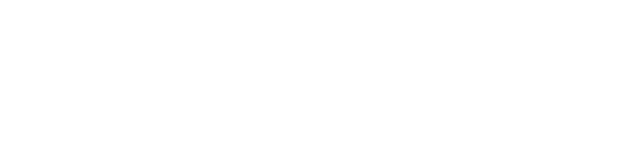
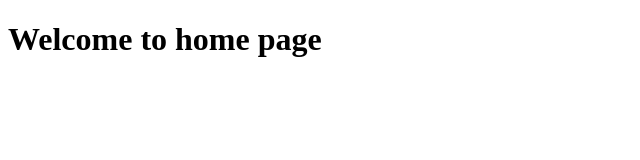
Before and after one commit to Minhaj-Dev/AI-202607G, a plain HTML site: page index.html in a window 1280 px wide. Shown: the whole page, without its empty margins (0-640 px from the left). Drawn offline with Linux system fonts and the light colour scheme.

Commit message:
ek h1 ki heading lagayi hai

```diff
--- a/index.html
+++ b/index.html
@@ -6,6 +6,6 @@
     <title>Document</title>
 </head>
 <body>
-
+    <h1>Welcome to home page</h1>
 </body>
 </html>
```
